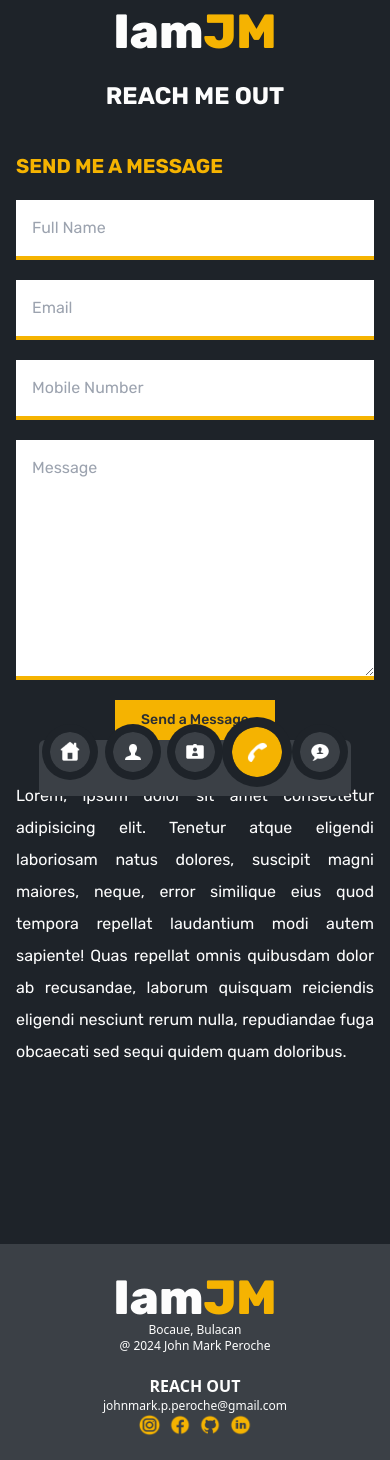
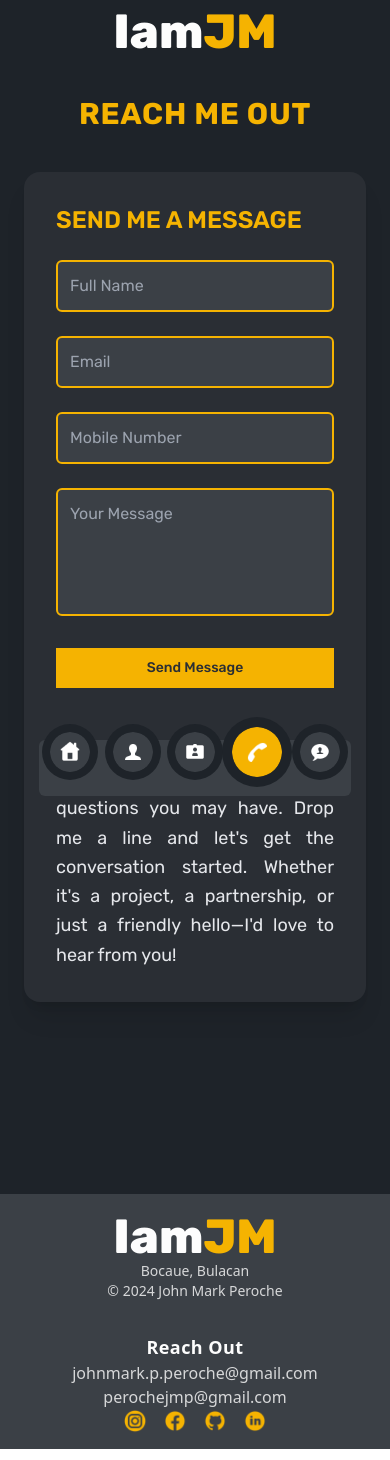
Before and after one commit to Java-rice/IAmJM, a React (Vite) app: page /IAmJM/contacts in a window 390 px wide. Built offline with nearby package versions, Linux system fonts and the light colour scheme.

Commit message:
feat: home and about page

```diff
--- a/package.json
+++ b/package.json
@@ -21,6 +21,7 @@
     "embla-carousel-autoplay": "^8.2.0",
     "embla-carousel-react": "^8.2.0",
     "express": "^4.21.2",
+    "framer-motion": "^12.6.5",
     "nodemailer": "^6.9.16",
     "react": "^18.3.1",
     "react-dom": "^18.3.1",
--- a/src/App.jsx
+++ b/src/App.jsx
@@ -7,7 +7,7 @@ import Content from "@src/pages/Content";
 function App() {
 
   return (
-    <div className="flex flex-col min-h-screen bg-[#1E2329] no-zoom-out">
+    <div className="flex flex-col h-full min-h-screen bg-[#1E2329] no-zoom-out">
       <Name />
       <Content/>
       <Footer className="" />
--- a/src/components/footer/Footer.jsx
+++ b/src/components/footer/Footer.jsx
@@ -1,34 +1,86 @@
-import React from 'react'
-import Name from '../logo/Name'
+import React from "react";
+import Name from "../logo/Name";
 import Facebook from "@src/assets/Facebook.png";
 import Instagram from "@src/assets/Instagram.png";
 import LinkedIn from "@src/assets/LinkedIn.png";
-import Github from "@src/assets/GitHub.png"
+import Github from "@src/assets/GitHub.png";
 
 const Footer = () => {
   return (
-    <div className='w-full bg-[#3B4046] py-6 text-[#FDFDFD] text-l px-[10%] flex lg:flex-row flex-col gap-5 justify-between align-middle'>
-      <div className='text-center lg:text-left'>
-        <div className='lg:relative lg:right-4'>
-          <Name />
+    <footer className="w-full bg-[#3B4046] text-[#FDFDFD] px-6 md:px-[10%] py-4">
+      <div className="grid grid-cols-1 md:grid-cols-2 gap-8 justify-between items-start">
+        {/* Left Side */}
+        <div className="flex flex-col gap- text-center md:text-left">
+          <div className="w-fit mx-auto md:mx-0">
+            <Name />
+          </div>
+          <p className="text-sm opacity-80">Bocaue, Bulacan</p>
+          <p className="text-sm opacity-80">© 2024 John Mark Peroche</p>
         </div>
-        <div className='w-100 lg:right-4'>
-          <p className='text-xs'>Bocaue, Bulacan</p>
-          <p className='text-xs'>@ 2024 John Mark Peroche</p>
+
+        {/* Right Side */}
+        <div className="flex flex-col text-center md:text-right items-center md:items-end">
+          <h4 className="text-lg font-semibold tracking-wide">Reach Out</h4>
+          <p className="text opacity-80">johnmark.p.peroche@gmail.com</p>
+          <p className="text opacity-80">perochejmp@gmail.com</p>
+          <ul className="flex gap-4">
+            <li>
+              <a
+                href="https://www.instagram.com/jamaaaaaaaaaaaak/"
+                target="_blank"
+                rel="noopener noreferrer"
+              >
+                <img
+                  src={Instagram}
+                  alt="Instagram"
+                  className="w-6 h-6 transition-transform duration-300 hover:scale-125 hover:-translate-y-1"
+                />
+              </a>
+            </li>
+            <li>
+              <a
+                href="https://www.facebook.com/johnmark.pacaldoperoche/"
+                target="_blank"
+                rel="noopener noreferrer"
+              >
+                <img
+                  src={Facebook}
+                  alt="Facebook"
+                  className="w-6 h-6 transition-transform duration-300 hover:scale-125 hover:-translate-y-1"
+                />
+              </a>
+            </li>
+            <li>
+              <a
+                href="https://github.com/Java-rice"
+                target="_blank"
+                rel="noopener noreferrer"
+              >
+                <img
+                  src={Github}
+                  alt="GitHub"
+                  className="w-6 h-6 transition-transform duration-300 hover:scale-125 hover:-translate-y-1"
+                />
+              </a>
+            </li>
+            <li>
+              <a
+                href="https://www.linkedin.com/in/john-mark-peroche-61a756229/"
+                target="_blank"
+                rel="noopener noreferrer"
+              >
+                <img
+                  src={LinkedIn}
+                  alt="LinkedIn"
+                  className="w-6 h-6 transition-transform duration-300 hover:scale-125 hover:-translate-y-1"
+                />
+              </a>
+            </li>
+          </ul>
         </div>
       </div>
-      <div className='lg:text-right text-center'>
-        <h4 className='text-md'><b>REACH OUT</b></h4>
-        <p className='text-xs'>johnmark.p.peroche@gmail.com</p>
-        <ul className="list-none flex flex-row align-center justify-center lg:justify-end gap-2">
-          <li><a className="cursor-pointer" href="https://www.instagram.com/jamaaaaaaaaaaaak/"><img src="./Instagram.png" className='transition ease-in-out delay-150 hover:-translate-y-1 hover:scale-125 duration-300' style={{ width: '1.4rem', height: '1.4rem' }}/></a></li>
-          <li><a className="cursor-pointer" href="https://www.facebook.com/johnmark.pacaldoperoche/"><img src={Facebook} className='transition ease-in-out delay-150 hover:-translate-y-1 hover:scale-125 duration-300' style={{ width: '1.4rem', height: '1.4rem' }}/></a></li>
-          <li><a className="cursor-pointer" href="https://github.com/Java-rice"><img src={Github} className='transition ease-in-out delay-150 hover:-translate-y-1 hover:scale-125 duration-300' style={{ width: '1.4rem', height: '1.4rem' }}/></a></li>
-          <li><a className="cursor-pointer" href="https://www.linkedin.com/in/john-mark-peroche-61a756229/"><img src={LinkedIn} className='transition ease-in-out delay-150 hover:-translate-y-1 hover:scale-125 duration-300' style={{ width: '1.4rem', height: '1.4rem' }}/></a></li>
-        </ul>
-      </div>
-    </div>
+    </footer>
   );
-}
+};
 
-export default Footer
+export default Footer;
--- /dev/null
+++ b/src/data/Tools.js
@@ -0,0 +1,27 @@
+import reactLogo from "@src/assets/LinkedIn.png";
+import jsLogo from "@src/assets/LinkedIn.png";
+import htmlLogo from "@src/assets/LinkedIn.png";
+import cssLogo from "@src/assets/LinkedIn.png";
+import tailwindLogo from "@src/assets/LinkedIn.png";
+import gitLogo from "@src/assets/LinkedIn.png";
+import nodeLogo from "@src/assets/LinkedIn.png";
+import figmaLogo from "@src/assets/LinkedIn.png";
+
+const tools = {
+  "Frontend": [
+    { title: "React", imgSrc: reactLogo },
+    { title: "JavaScript", imgSrc: jsLogo },
+    { title: "HTML5", imgSrc: htmlLogo },
+    { title: "CSS3", imgSrc: cssLogo },
+    { title: "Tailwind CSS", imgSrc: tailwindLogo }
+  ],
+  "Backend": [
+    { title: "Node.js", imgSrc: nodeLogo },
+    { title: "Git", imgSrc: gitLogo }
+  ],
+  "Design & Tools": [
+    { title: "Figma", imgSrc: figmaLogo }
+  ]
+};
+
+export default tools;
--- a/src/pages/Content.jsx
+++ b/src/pages/Content.jsx
@@ -8,7 +8,7 @@ import {
 } from "react-router-dom";
 import TransitionWrapper from "@src/components/transition/TransitionWrapper";
 import Navigation from "@src/components/navigation/Navigation";
-import ScrollToTop from "@src/components/scroll/ScrollToTop"
+import ScrollToTop from "@src/components/scroll/ScrollToTop";
 
 const Content = () => {
   const routes = [
@@ -24,15 +24,15 @@ const Content = () => {
   const isNavigatingRef = useRef(false);
 
   return (
-    <div className="relative min-h-screen">
-      <div className="flex-1 flex flex-col">
+    <>
+      <div className="relative flex-1 flex flex-col">
         <TransitionWrapper>
           <ScrollToTop />
           <Outlet />
         </TransitionWrapper>
       </div>
       <Navigation />
-    </div>
+    </>
   );
 };
 
--- a/src/pages/about/About.jsx
+++ b/src/pages/about/About.jsx
@@ -1,99 +1,139 @@
 import React from "react";
 import ToolCard from "@src/components/cards/ToolCard";
 import { Button } from "@src/components/button/Button";
-import profileImage from "@src/assets/profileimage.png"
-import Resume from "@src/assets/Resume.png"
+import profileImage from "@src/assets/profileimage.png";
+import Resume from "@src/assets/Resume.png";
+import tools from "@src/data/Tools";
+import { motion } from "framer-motion";
 
 const About = () => {
   return (
-    <div className="px-[10%] gap-10 text-[#FDFDFD] font-rubik flex flex-col justify-center items-center h-auto py-auto">
-      <div className="flex lg:flex-row flex-col-reverse gap-10 pt-20 ">
-        <div className="w-[100%] flex flex-col gap-16">
-          <div className="relative">
-            <h2 className="text-[#F5B301]  absolute inset-0 text-5xl z-0 text-center -top-4">
-              ABOUT ME
+    <div className="relative px-6 md:px-[10%] py-24 text-[#FDFDFD] font-rubik flex flex-col items-center gap-24 overflow-hidden bg-[#1E2329]">
+      {/* About Me Section */}
+      <div className="grid grid-cols-1 lg:grid-cols-12 gap-16 items-center w-full">
+        {/* Text */}
+        <motion.div
+          className="lg:col-span-5 flex flex-col gap-5 text-center lg:text-left"
+          initial={{ opacity: 0, x: -40 }}
+          animate={{ opacity: 1, x: 0 }}
+          transition={{ duration: 0.6 }}
+        >
+          <h2 className="text-lg md:text-xl font-semibold text-[#F5B301] uppercase tracking-wide">
+            About Me
           </h2>
-            <h1 className="font-extrabold relative tracking-wide text-center text-5xl z-10">
-              ABOUT ME
+          <h1 className="text-4xl md:text-5xl font-extrabold text-white leading-tight">
+            John Mark Peroche
           </h1>
+          <p className="text-[#D1D5DB] text-base md:text-lg leading-relaxed">
+            I’m a dedicated{" "}
+            <span className="text-[#F5B301] font-medium">
+              Computer Science student
+            </span>{" "}
+            at the
+            <span className="text-[#F5B301] font-medium">
+              {" "}
+              Polytechnic University of the Philippines
+            </span>{" "}
+            with a strong interest in software development, UI/UX design, and
+            building solutions that improve user experience. My passion lies in
+            transforming ideas into interactive, accessible, and purposeful
+            digital products.
+          </p>
+          <p className="text-[#D1D5DB] text-base md:text-lg leading-relaxed">
+            Whether I'm working on front-end interfaces or exploring the backend
+            logic, I enjoy crafting code that’s clean, scalable, and
+            user-centric. I'm constantly learning and excited to contribute to
+            meaningful projects in the tech space.
+          </p>
+
+          <div className="flex flex-col sm:flex-row items-center justify-center lg:justify-start gap-4 pt-6">
+            <Button variant="solid">
+              <div className="flex items-center gap-3">
+                <div className="flex justify-center items-center bg-[#1E2329] border border-[#F5B301] w-10 h-10 rounded">
+                  <img
+                    src={Resume}
+                    alt="Resume Icon"
+                    className="w-5 h-5 object-contain"
+                  />
                 </div>
-          <p className="text-[#FDFDFD] text-base text-justify lg:px-16 ">
-            A Computer Science student with a passion for technology, I'm
-            excited about exploring different career paths in the tech world. I
-            actively seek out new experiences that help me grow, whether that's
-            learning a new coding language or exploring data analysis. My
-            enthusiasm for tech drives me to discover the opportunities that
-            will shape my future career.
-          </p>
-          <button className=" bg-[#F5B301] w-[12rem] h-auto mx-auto">
-            <div className="flex flex-row">
-              <div className=" flex justify-center align-middle bg-[#1E2329] border border-[#F5B301] w-12 h-12">
-                <img src={Resume} className="m-auto  w-7 h-7"></img>
+                <span className="text-[#1E2329] font-bold text-base">
+                  View My CV
+                </span>
               </div>
-              <p className="my-auto text-[#1E2329] text-base mx-auto font-bold">View My CV</p>
+            </Button>
+            <Button variant="bordered">
+              <a href="/IAmJM/contacts">Contact Me</a>
+            </Button>
           </div>
-          </button>
-        </div>
-        <div className="relative lg:mx-0 mx-auto w-full lg:px-auto max-w-xs">
+        </motion.div>
+
+        {/* Profile Image with Geometric Animation */}
+        <motion.div
+          className="lg:col-span-7 w-full flex justify-center items-center relative min-h-[36rem]"
+          initial={{ opacity: 0, y: 30 }}
+          animate={{ opacity: 1, y: 0 }}
+          transition={{ duration: 0.8 }}
+        >
+          {/* Geometric Animated Background */}
+          <motion.div
+            className="absolute inset-0 flex justify-center items-center z-0"
+            initial={{ rotate: 0 }}
+            animate={{ rotate: 360 }}
+            transition={{ repeat: Infinity, duration: 20, ease: "linear" }}
+          >
             <svg
-            className="absolute inset-0 w-full h-full"
-            viewBox="0 0 332 421"
+              className="w-[26rem] h-[26rem] opacity-20"
+              viewBox="0 0 200 200"
               fill="none"
-            preserveAspectRatio="xMidYMid meet"
               xmlns="http://www.w3.org/2000/svg"
             >
-            <ellipse cx="170.5" cy="229" rx="148.5" ry="164" fill="#F5B301" />
+              <defs>
+                <linearGradient id="grad2" x1="0" y1="0" x2="1" y2="1">
+                  <stop offset="0%" stopColor="#F5B301" stopOpacity="1" />
+                  <stop offset="100%" stopColor="#F5B301" stopOpacity="0.2" />
+                </linearGradient>
+              </defs>
+              <polygon
+                points="100,10 190,60 190,160 100,210 10,160 10,60"
+                fill="url(#grad2)"
+              />
             </svg>
-          <img
+          </motion.div>
+
+          {/* Profile Image */}
+          <motion.img
             src={profileImage}
             alt="Profile"
-            className="relative w-full h-auto object-cover"
+            className="relative z-10 w-[20rem] h-[20rem] md:w-[24rem] md:h-[24rem] object-cover"
+            initial={{ scale: 0.95 }}
+            animate={{ scale: 1 }}
+            transition={{ duration: 1, ease: "easeInOut" }}
           />
+        </motion.div>
       </div>
+
+      {/* Skills Section */}
+      <div className="w-full flex flex-col items-center gap-12">
+        <h3 className="text-3xl font-bold text-[#F5B301]">Skills & Tools</h3>
+        <div className="flex flex-col gap-12 w-full max-w-6xl">
+          {Object.entries(tools).map(([category, skillList]) => (
+            <div key={category} className="w-full">
+              <h4 className="text-xl font-semibold mb-4 text-center text-white">
+                {category}
+              </h4>
+              <motion.div
+                className="grid grid-cols-2 sm:grid-cols-3 md:grid-cols-5 gap-6"
+                initial={{ opacity: 0 }}
+                whileInView={{ opacity: 1 }}
+                viewport={{ once: true }}
+                transition={{ duration: 0.5, delay: 0.1 }}
+              >
+                {skillList.map((tool, index) => (
+                  <ToolCard key={index} {...tool} />
+                ))}
+              </motion.div>
             </div>
-      <div className="flex relative flex-col gap-3">
-        <h3 className="font-bold text-3xl text-center">
-          <span className="text-[#F5B301]">PERSONAL</span> INFORMATION
-        </h3>
-        <svg>
-          <rect y="32%" width="58%" height="44%" fill="#F5B301" className="animate-slide-left delay-450" />
-          <rect y="80%" x="90%" width="58%" height="44%" fill="#F5B301" className="animate-slide-left delay-450" />
-          <rect y="32%" width="58%" height="44%" fill="#F5B301" className="animate-slide-left delay-450" />
-          <rect y="32%" width="58%" height="44%" fill="#F5B301" className="animate-slide-left delay-450" />
-        </svg>
-        <div className="flex flex-row gap-20 justify-between">
-          <div className="flex flex-col gap-4" >
-            <p>
-              Name:<b> John Mark Pacaldo Peroche</b>
-            </p>
-            <p>
-              Age:<b> 21 Years Old</b>
-            </p>
-            <p>
-              Nationality:<b> Filipino</b>
-            </p>
-          </div>
-          <div className="flex flex-col gap-4" >
-            <p>
-              City:<b> Bocaue</b>
-            </p>
-            <p>
-              Province:<b> Bulacan</b>
-            </p>
-            <p>
-              Languages:<b> Tagalog & English</b>
-            </p>
-          </div>
-        </div>
-      </div>
-      <div className="pb-20">
-        <h3 className="font-bold text-3xl text-center text-[#F5B301]">Skills</h3>
-        <div>
-          <ToolCard></ToolCard>
-        </div>
-        <div className="flex flex-row gap-4">
-          <Button variant="long_solid" size="lg"><a>Explore Projects</a></Button>
-          <Button variant="long_solid" size="lg"><a>Contact Me</a></Button>
+          ))}
         </div>
       </div>
     </div>
--- a/src/pages/contacts/Contacts.jsx
+++ b/src/pages/contacts/Contacts.jsx
@@ -27,11 +27,13 @@ const Contacts = () => {
     } else if (!/^[^\s@]+@[^\s@]+\.[^\s@]+$/.test(formData.email)) {
       newErrors.email = "Enter a valid email address.";
     }
+
     if (!formData.phone.trim()) {
       newErrors.phone = "Mobile number is required.";
     } else if (!/^[0-9]{10,15}$/.test(formData.phone)) {
       newErrors.phone = "Enter a valid mobile number.";
     }
+
     if (!formData.message.trim()) newErrors.message = "Message cannot be empty.";
 
     setErrors(newErrors);
@@ -40,11 +42,9 @@ const Contacts = () => {
 
   const handleSubmit = async (e) => {
     e.preventDefault();
-
     if (!validateForm()) return;
 
     try {
-      // Replace with your email sending logic (e.g., Email.js, SMTP, or backend API).
       const response = await fetch("https://your-email-api-endpoint.com/send", {
         method: "POST",
         headers: {
@@ -66,70 +66,76 @@ const Contacts = () => {
   };
 
   return (
-    <div className="px-4 md:px-[10%] gap-10 font-rubik flex flex-col justify-center items-center h-auto py-6 md:py-[3%]">
-      <div className="w-full text-center text-[#FDFDFD]">
-        <h1 className="text-2xl md:text-3xl">
-          <b>REACH ME OUT</b>
+    <div className="px-6 md:px-20 py-10 font-rubik text-white">
+      <div className="text-center mb-10">
+        <h1 className="text-3xl md:text-4xl font-bold tracking-wide text-[#F5B301]">
+          REACH ME OUT
         </h1>
       </div>
+
       <form
-        className="w-full grid grid-cols-1 md:grid-cols-2 gap-10"
         onSubmit={handleSubmit}
+        className="grid md:grid-cols-2 gap-12 bg-[#2A2E34] p-8 rounded-2xl shadow-xl"
       >
-        <div className="flex flex-col justify-start gap-5">
-          <h2 className="text-[#F5B301] text-xl md:text-2xl">
-            <b>SEND ME A MESSAGE</b>
-          </h2>
+        <div className="flex flex-col gap-6">
+          <h2 className="text-2xl font-semibold text-[#F5B301]">SEND ME A MESSAGE</h2>
+
+          {["name", "email", "phone"].map((field) => (
+            <div key={field} className="flex flex-col">
               <input
-            type="text"
-            name="name"
-            value={formData.name}
+                type={field === "email" ? "email" : "text"}
+                name={field}
+                value={formData[field]}
                 onChange={handleInputChange}
-            placeholder="Full Name"
-            className={`p-4 border-b-4 ${errors.name ? "border-red-500" : "border-[#F5B301]"}`}
+                placeholder={
+                  field === "name"
+                    ? "Full Name"
+                    : field === "email"
+                    ? "Email"
+                    : "Mobile Number"
+                }
+                className={`p-3 rounded-md bg-[#3B4046] border-2 ${
+                  errors[field] ? "border-red-500" : "border-[#F5B301]"
+                } focus:outline-none focus:ring-2 focus:ring-[#F5B301] transition-all`}
               />
-          {errors.name && <p className="text-red-500 text-sm">{errors.name}</p>}
+              {errors[field] && (
+                <p className="text-red-400 text-sm mt-1">{errors[field]}</p>
+              )}
+            </div>
+          ))}
 
-          <input
-            type="email"
-            name="email"
-            value={formData.email}
-            onChange={handleInputChange}
-            placeholder="Email"
-            className={`p-4 border-b-4 ${errors.email ? "border-red-500" : "border-[#F5B301]"}`}
-          />
-          {errors.email && <p className="text-red-500 text-sm">{errors.email}</p>}
-
-          <input
-            type="text"
-            name="phone"
-            value={formData.phone}
-            onChange={handleInputChange}
-            placeholder="Mobile Number"
-            className={`p-4 border-b-4 ${errors.phone ? "border-red-500" : "border-[#F5B301]"}`}
-          />
-          {errors.phone && <p className="text-red-500 text-sm">{errors.phone}</p>}
-
+          <div className="flex flex-col">
             <textarea
               name="message"
               value={formData.message}
               onChange={handleInputChange}
-            placeholder="Message"
-            className={`p-4 border-b-4 h-60 md:h-40 ${errors.message ? "border-red-500" : "border-[#F5B301]"}`}
-          ></textarea>
-          {errors.message && <p className="text-red-500 text-sm">{errors.message}</p>}
-
-          <div className="lg:mx-0 mx-auto">
-            <Button variant="solid">Send a Message</Button>
+              placeholder="Your Message"
+              className={`p-3 h-32 rounded-md bg-[#3B4046] border-2 ${
+                errors.message ? "border-red-500" : "border-[#F5B301]"
+              } focus:outline-none focus:ring-2 focus:ring-[#F5B301] transition-all resize-none`}
+            />
+            {errors.message && (
+              <p className="text-red-400 text-sm mt-1">{errors.message}</p>
+            )}
           </div>
 
-          {errors.submit && <p className="text-red-500 text-sm mt-2">{errors.submit}</p>}
-          {successMessage && <p className="text-green-500 text-sm mt-2">{successMessage}</p>}
+          <div className="pt-2">
+            <Button variant="solid" className="w-full">
+              Send Message
+            </Button>
+            {errors.submit && (
+              <p className="text-red-400 text-sm mt-3">{errors.submit}</p>
+            )}
+            {successMessage && (
+              <p className="text-green-400 text-sm mt-3">{successMessage}</p>
+            )}
+          </div>
         </div>
 
-        <div className="flex flex-col">
-          <p className="text-[#FDFDFD] leading-8 text-base md:text-lg text-justify">
-            Lorem, ipsum dolor sit amet consectetur adipisicing elit. Tenetur atque eligendi laboriosam natus dolores, suscipit magni maiores, neque, error similique eius quod tempora repellat laudantium modi autem sapiente! Quas repellat omnis quibusdam dolor ab recusandae, laborum quisquam reiciendis eligendi nesciunt rerum nulla, repudiandae fuga obcaecati sed sequi quidem quam doloribus.
+        <div className="flex flex-col justify-center text-justify text-lg leading-relaxed text-gray-200">
+          <p>
+            I'm always open to discuss your next big idea or answer any questions you may have.
+            Drop me a line and let's get the conversation started. Whether it's a project, a partnership, or just a friendly hello—I'd love to hear from you!
           </p>
         </div>
       </form>
--- a/tailwind.config.js
+++ b/tailwind.config.js
@@ -5,7 +5,35 @@ export default {
     "./src/**/*.{js,jsx,ts,tsx}",
   ],
   theme: {
+    container: {
+      center: true,
+      padding: '1rem',
+      screens: {
+        sm: '600px',
+        md: '728px',
+        lg: '984px',
+        xl: '1240px',
+        '2xl': '1496px',
+      },
+    },
     extend: {
+      colors: {
+        "primary": "#F5B301",
+        "on-primary": "#FDFDFD",
+        "secondary": "#2A2E34",
+        "on-secondary": "#2C394B",
+
+        "tertiary": "#F5A302",
+        "error": "#AF2222",
+        "background": "#1E2329",
+        "surface": "#3B4046",
+      },
+      boxShadow: {
+        right: "4px 4px 15px 0px rgba(18, 18, 18, 0.25)",
+      },
+      content: {
+        'empty': '""',
+      },
       fontFamily: {
         rubik: ['Rubik', 'sans-serif'],
       },
```
Also changed, not shown: src/components/cards/AnimatedProfile.jsx (+14 -8 lines), src/components/cards/ToolCard.jsx (+6 -9 lines), src/pages/home/Home.jsx (+26 -19 lines), 1 other file (tests, documents, lock files or other folders). Lines whose indentation alone changed are shown as unchanged.
